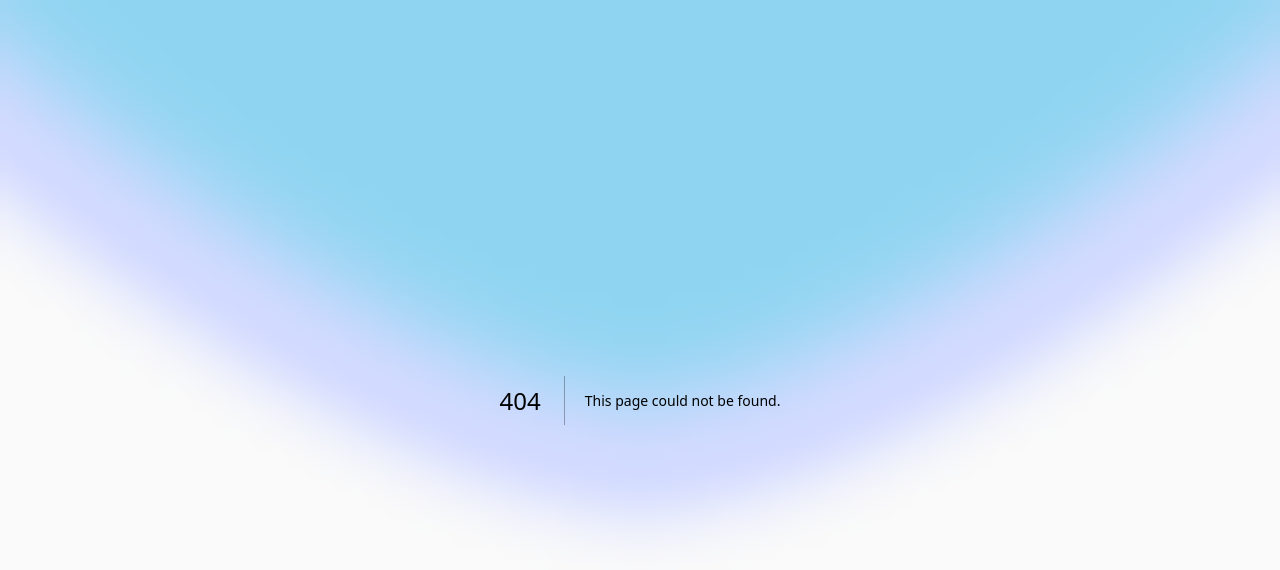
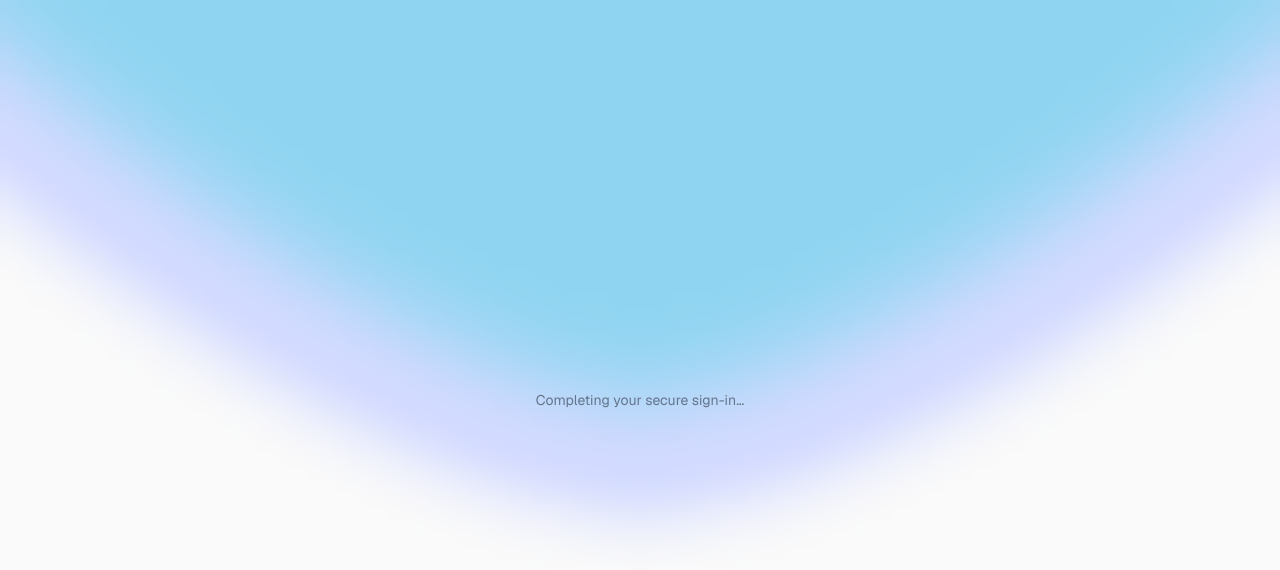
Before and after one commit to mindsclub20/skilldrem, a Next.js app: page /auth/callback in a window 1280 px wide. Before the commit this address had no page. Shown: the top 570 px of the page. Built offline with nearby package versions, Linux system fonts and the light colour scheme.

Commit message:
feat(auth): add Authgear page.tsx

```diff
--- /dev/null
+++ b/src/app/auth/callback/page.tsx
@@ -0,0 +1,9 @@
+"use client";
+
+export default function AuthCallbackPage() {
+  return (
+    <main className="min-h-screen flex items-center justify-center px-4">
+      <p className="text-sm text-muted-foreground">Completing your secure sign-in…</p>
+    </main>
+  );
+}
```
